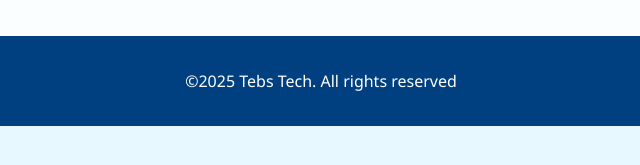
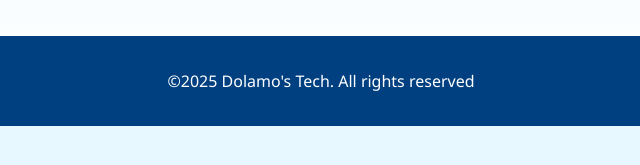
Before and after one commit to TEE288/Car-Wash-Bookings, a plain HTML site: page services.html in a window 1280 px wide. Shown: the part 453-618 px from the top of the page, 319-959 px from the left. Drawn offline with Linux system fonts and the light colour scheme.

Commit message:
Update services.html

```diff
--- a/services.html
+++ b/services.html
@@ -27,7 +27,8 @@
         </section>
 
         <footer>
-            <p>&copy;2025 Tebs Tech. All rights reserved</p>
+            <p>&copy;2025 Dolamo's Tech. All rights reserved</p>
         </footer>
     </body>
+
 </html>
```
